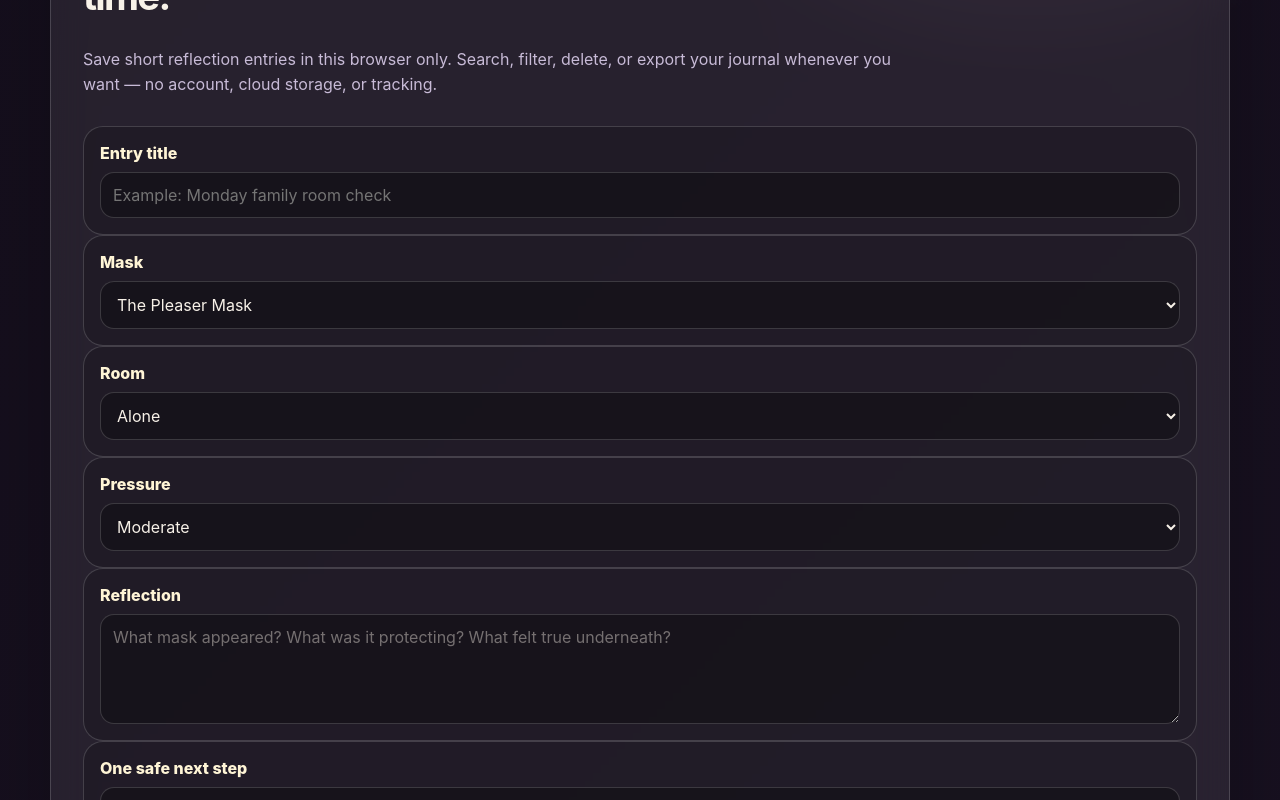
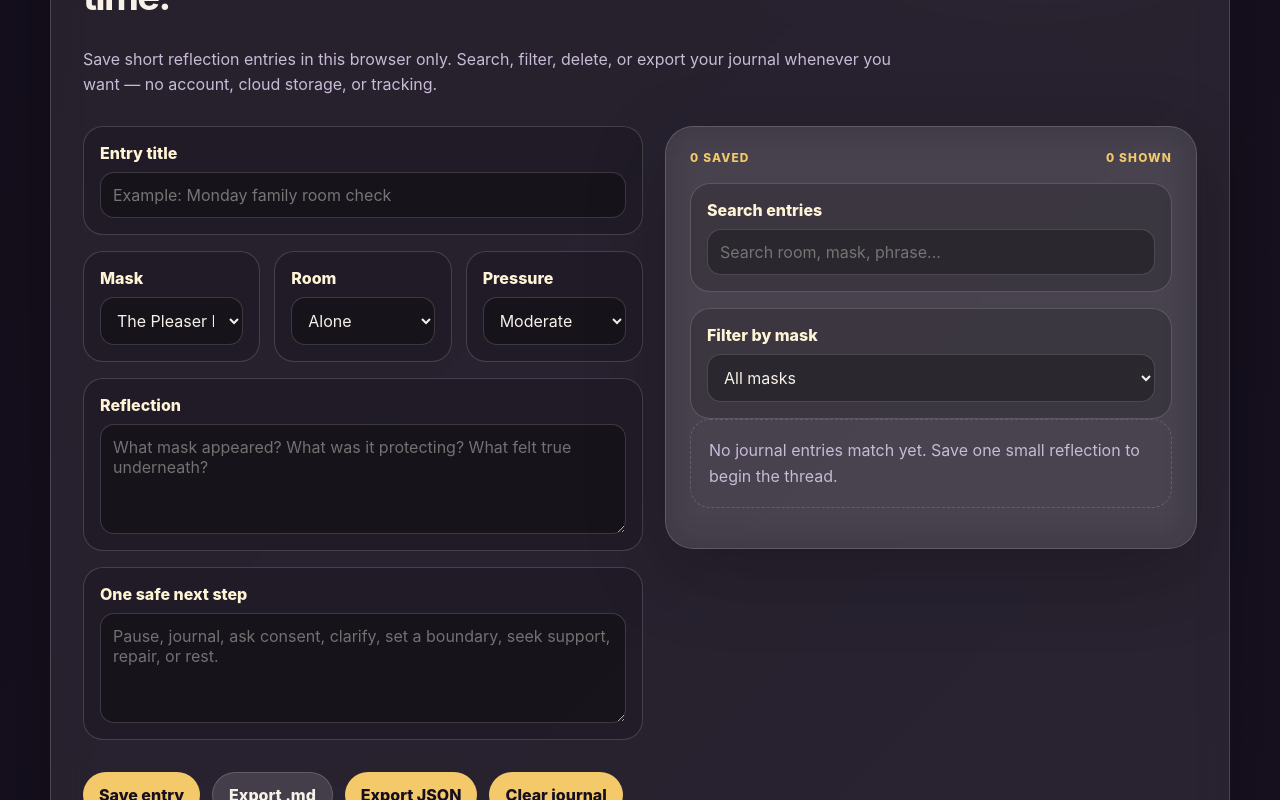
Before and after one commit to MichaelWave369/personamirror369, a React (Vite) app: page / in a window 1280 px wide. Shown: the part 2180-2980 px from the top of the page. Built offline with nearby package versions, Linux system fonts and the light colour scheme.

Commit message:
Add Local Mirror Journal styles

```diff
--- a/src/styles-v04.css
+++ b/src/styles-v04.css
@@ -13,7 +13,9 @@
 .guided-completion-card,
 .mirror-card-feature,
 .deck-meaning-card,
-.deck-mini-card {
+.deck-mini-card,
+.journal-list-card,
+.journal-entry-card {
   border: 1px solid var(--line);
   border-radius: 28px;
   background: var(--panel);
@@ -52,7 +54,11 @@
 .mirror-card-feature p,
 .mirror-card-feature blockquote,
 .deck-meaning-card p,
-.deck-mini-card strong {
+.deck-mini-card strong,
+.journal-list-card p,
+.journal-entry-card p,
+.journal-entry-card blockquote,
+.empty-journal {
   color: var(--muted);
   line-height: 1.6;
 }
@@ -73,7 +79,8 @@
 }
 
 .deck-panel,
-.guided-panel {
+.guided-panel,
+.journal-panel {
   scroll-margin-top: 96px;
 }
 
@@ -156,6 +163,54 @@
 
 .deck-mini-card strong {
   font-size: 0.78rem;
+}
+
+.journal-grid {
+  display: grid;
+  grid-template-columns: minmax(0, 1fr) minmax(340px, 0.95fr);
+  gap: 22px;
+  align-items: start;
+}
+
+.journal-form,
+.journal-tools,
+.journal-entry-list {
+  display: grid;
+  gap: 16px;
+}
+
+.journal-select-row {
+  display: grid;
+  grid-template-columns: repeat(3, minmax(0, 1fr));
+  gap: 14px;
+}
+
+.journal-list-card {
+  position: sticky;
+  top: 98px;
+  padding: 24px;
+}
+
+.journal-entry-card {
+  padding: 18px;
+}
+
+.journal-entry-card h3 {
+  margin-bottom: 8px;
+  color: #fff5d6;
+  letter-spacing: -0.03em;
+}
+
+.journal-entry-meta {
+  color: var(--gold) !important;
+  font-size: 0.9rem;
+  font-weight: 800;
+}
+
+.empty-journal {
+  padding: 18px;
+  border: 1px dashed var(--line);
+  border-radius: 20px;
 }
 
 .guided-grid {
@@ -343,11 +398,14 @@
 @media (max-width: 980px) {
   .report-grid,
   .guided-grid,
-  .deck-grid {
+  .deck-grid,
+  .journal-grid,
+  .journal-select-row {
     grid-template-columns: 1fr;
   }
 
-  .report-preview-card {
+  .report-preview-card,
+  .journal-list-card {
     position: static;
   }
 }
```
